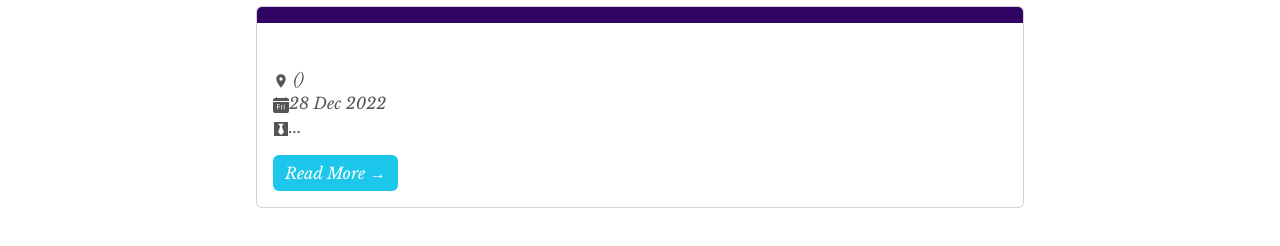
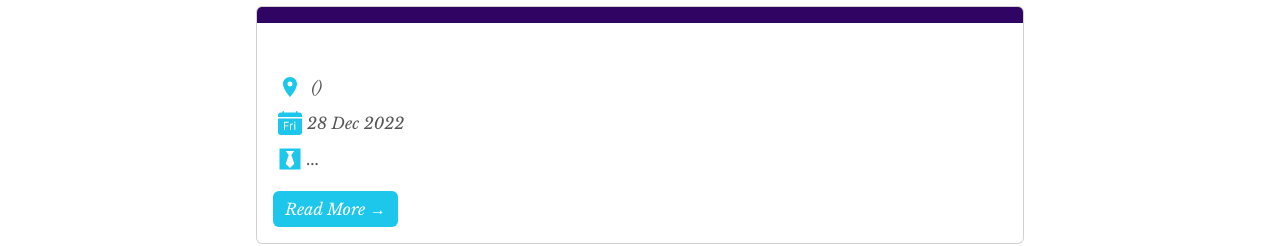
Before and after one commit to minahilhussain/JobSter, a Next.js app in the folder frontend/: page /job/1 in a window 1280 px wide. Shown: the part 154-400 px from the top of the page. Built offline with nearby package versions, Linux system fonts and the light colour scheme.

Commit message:
added icons styling

```diff
--- a/frontend/components/CustomCard/index.tsx
+++ b/frontend/components/CustomCard/index.tsx
@@ -1,7 +1,13 @@
 import moment from 'moment';
 import React from 'react';
 import { Card } from 'react-bootstrap';
-import { StyledHeader, StyledButton, StyledCard, StyledTitle } from './styles';
+import {
+  StyledHeader,
+  StyledButton,
+  StyledCard,
+  StyledTitle,
+  StyledIcon,
+} from './styles';
 import { FaBlackTie } from 'react-icons/fa';
 import { MdLocationOn } from 'react-icons/md';
 import { BsFillCalendarDayFill } from 'react-icons/bs';
@@ -13,11 +19,17 @@ const CustomCard = ({ job }: any) => {
       <Card.Body>
         <StyledTitle>{job?.title}</StyledTitle>
         <Card.Text>
-          <MdLocationOn />
+          <StyledIcon>
+            <MdLocationOn />
+          </StyledIcon>
           {job?.company?.display_name} ({job?.location?.display_name}) <br />
-          <BsFillCalendarDayFill />
+          <StyledIcon>
+            <BsFillCalendarDayFill />
+          </StyledIcon>
           {moment(job?.created).format('DD MMM YYYY')} <br />
-          <FaBlackTie />
+          <StyledIcon>
+            <FaBlackTie />
+          </StyledIcon>
           {job?.description.slice(0, 200)}...
         </Card.Text>
         <StyledButton>Read More &rarr;</StyledButton>
--- a/frontend/components/CustomCard/styles.ts
+++ b/frontend/components/CustomCard/styles.ts
@@ -29,3 +29,9 @@ export const StyledTitle = styled(Card.Title)`
   padding: 10px 0;
   font-size: 1.5em;
 `;
+
+export const StyledIcon = styled.span`
+  color: ${colors.lightBlue};
+  padding: 0 5px;
+  font-size: 1.5rem;
+`;
```
Also changed, not shown: 1 other file (tests, documents, lock files or other folders).
